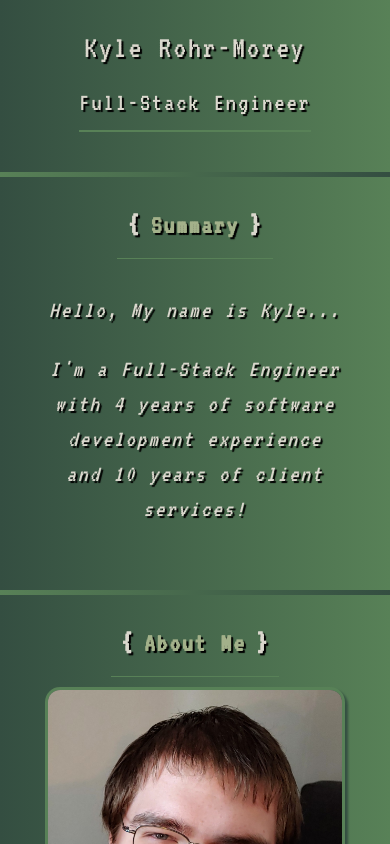
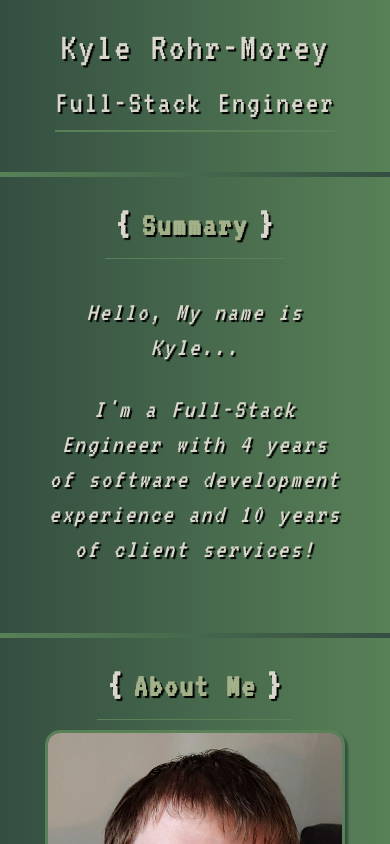
Before and after one commit to theGreatKyle1994/portfolio-v2, a React (Vite) app: page / in a window 390 px wide. Shown: the top 844 px of the page. Built offline with nearby package versions, Linux system fonts and the light colour scheme.

Commit message:
add background to Cards/minor css tweaks

```diff
--- a/src/components/home/Summary.css
+++ b/src/components/home/Summary.css
@@ -3,7 +3,7 @@
 }
 
 .summary {
-  font-size: 2.25em;
+  font-size: 2em;
   text-align: center;
   font-style: italic;
 }
--- a/src/components/ui/Card.css
+++ b/src/components/ui/Card.css
@@ -23,6 +23,9 @@
 }
 
 .card-body {
+  background-color: rgba(80, 130, 80, 0.2);
+  border: 1px solid green;
+  border-radius: 30px;
   opacity: 0;
   width: 100%;
   height: 100%;
@@ -43,6 +46,11 @@
 }
 
 @media (max-width: 1000px) {
+  .card-body {
+    background-color: inherit;
+    border: none;
+    border-radius: 0;
+  }
   .cardContainer {
     width: 100%;
   }
--- a/src/index.css
+++ b/src/index.css
@@ -26,12 +26,12 @@ body {
 
 @media (max-width: 2050px) {
   body {
-    font-size: 0.75em;
+    font-size: 0.85em;
   }
 }
 
 @media (max-width: 500px) {
   body {
-    font-size: 0.6em;
+    font-size: 0.75em;
   }
 }
```
